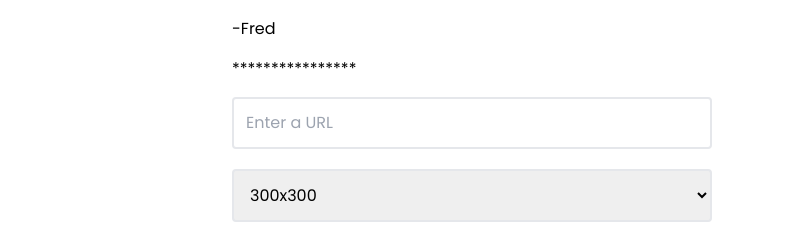
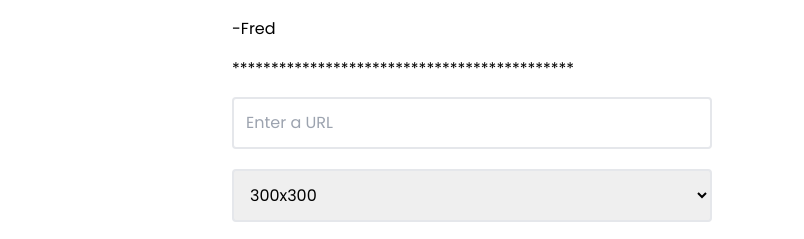
Before and after one commit to fredlee-al/qr-code-generator, a plain HTML site: page index.html in a window 1280 px wide. Shown: the part 183-422 px from the top of the page, 0-804 px from the left. Drawn offline with nearby package versions, Linux system fonts and the light colour scheme.

Commit message:
index.html

```diff
--- a/index.html
+++ b/index.html
@@ -59,7 +59,7 @@
         <div class="w-full md:w-2/3 mr-24">
           <h1 class="text-3xl font-bold mb-5 md:text-4xl"> Enter your URL below!! </h1>
           <p class="mb-4"> -Fred </p>
-          <p> ****************</p>
+          <p> ********************************************</p>
 
           <form id="generate-form" class="mt-4">
             <input
```
